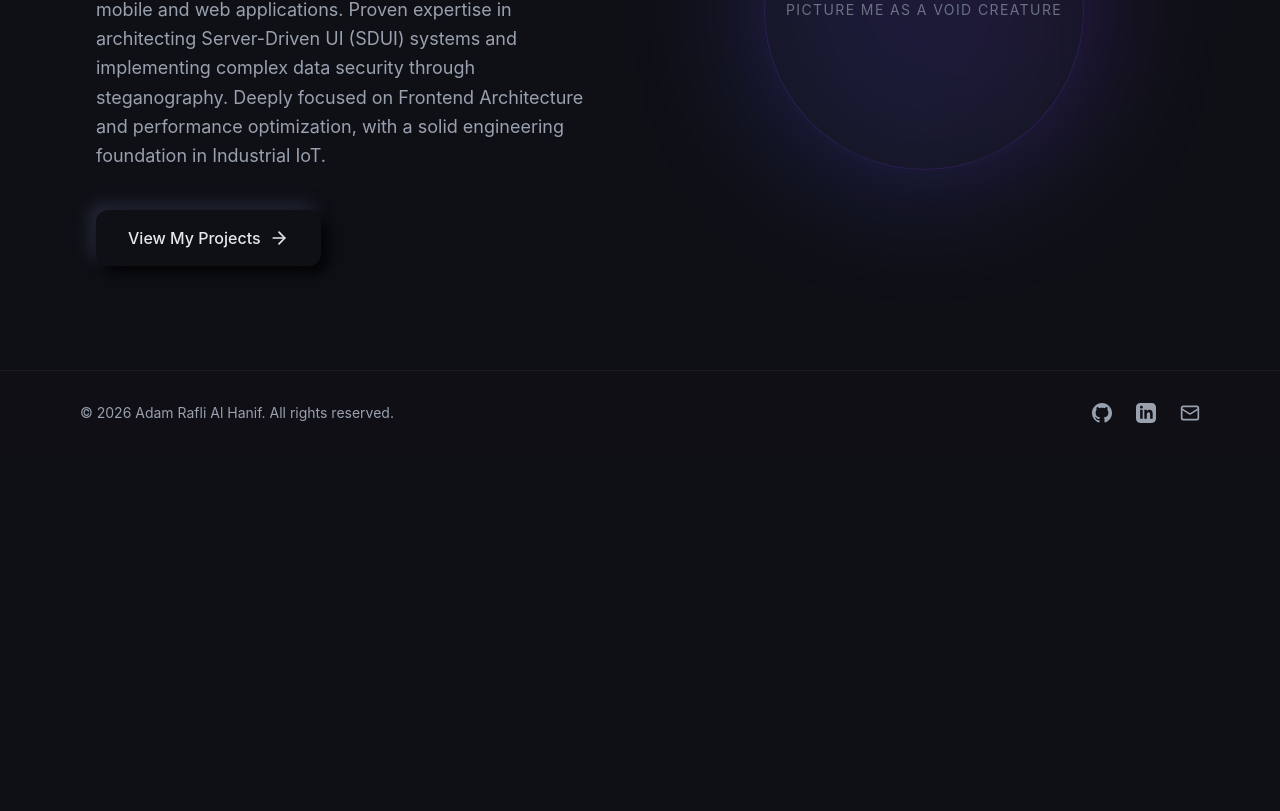
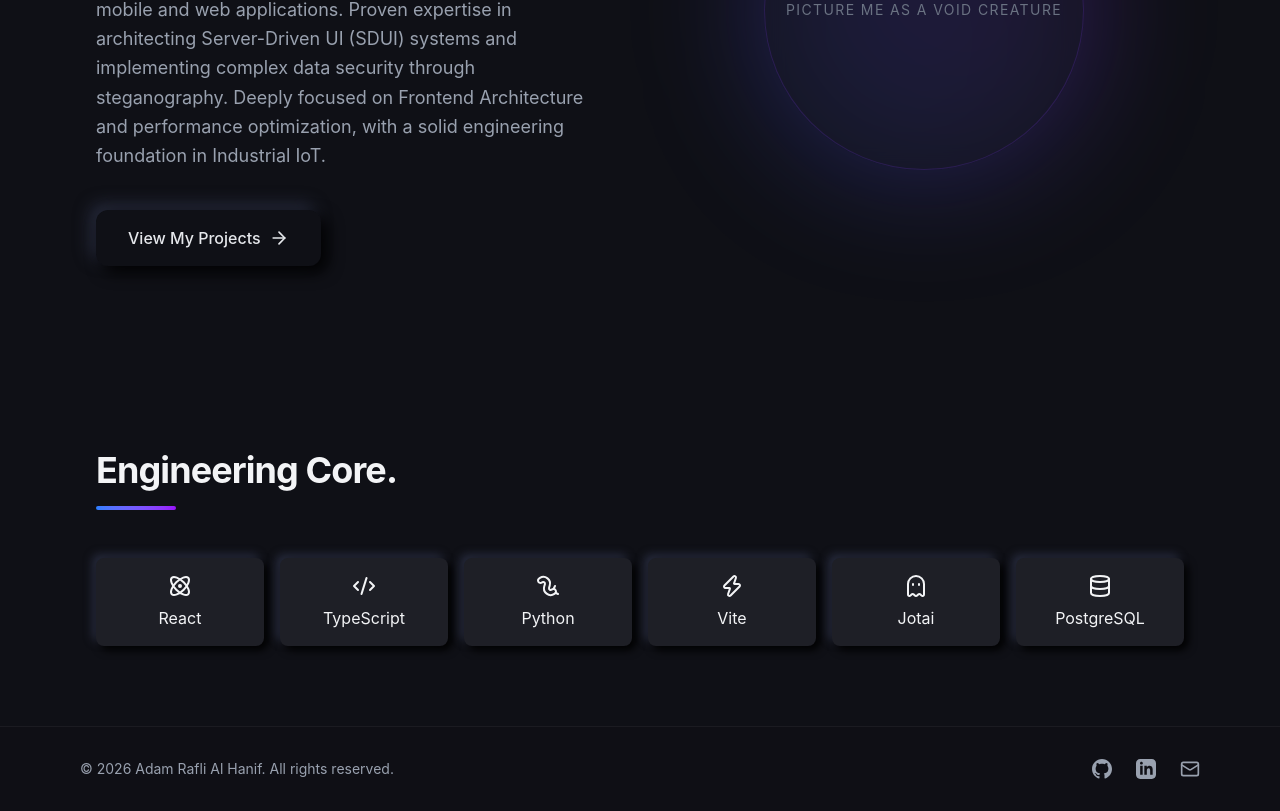
Before and after one commit to AdamRaf/adam-portfolio, a React (Vite) app: page / in a window 1280 px wide. Shown: the part 366-1177 px from the top of the page. Before the commit the page ends 821 px from the top, so only its background shows below. Built offline with nearby package versions, Linux system fonts and the light colour scheme.

Commit message:
feat: render engineering core section with neumorphic skill cards grid

```diff
--- a/src/App.tsx
+++ b/src/App.tsx
@@ -1,6 +1,7 @@
 import Navbar from './components/layout/Navbar';
 import Footer from './components/layout/Footer';
 import Hero from './components/sections/Hero';
+import Skills from './components/sections/Skills';
 
 export default function App() {
   return (
@@ -9,6 +10,7 @@ export default function App() {
 
       <main className="flex-grow pt-24 px-4 sm:px-6 lg:px-8 max-w-6xl mx-auto w-full">
         <Hero />
+        <Skills />
       </main>
 
       <Footer />
--- /dev/null
+++ b/src/components/sections/Skills.tsx
@@ -0,0 +1,67 @@
+import { motion } from "framer-motion"
+import { skillsData } from "../../data/Skills";
+
+const containerVariants = {
+    hidden: {opacity: 0},
+    show: {
+        opacity: 1,
+        transition: { staggerChildren: 0.15 }
+    }
+}
+
+const cardVariants = {
+    hidden: { opacity: 0, y: 20 },
+    show: {
+        opacity: 1,
+        y: 0,
+        transition: { duration: 0.5 }
+    }
+}
+
+export default function Skills() {
+    return (
+        <section id="skills" className="py-20">
+            <motion.div
+                initial={{ opacity: 1, y: 0 }}
+                whileInView={{ opacity: 1, y: 0 }}
+                viewport={{ once: true, margin: "-100px" }}
+                transition={{ duration: 0.6 }}
+                className="mb-12"
+            >
+                <h2 className="text-3xl md:text-4xl font-bold text-gray-100 tracking-tight">
+                    Engineering Core.
+                </h2>
+                <div className="w-20 h-1 bg-gradient-to-r from-blue-500 to-purple-600 mt-4 rounded-full"></div>
+            </motion.div>
+
+            <motion.div
+                variants={containerVariants}
+                initial="hidden"
+                whileInView="show"
+                viewport={{ once: true, margin: "-50px" }}
+                className="grid grid-cols-2 sm:grid-cols-3 md:grid-cols-4 lg:grid-cols-6 gap-4"
+            >
+                {skillsData.map((skill) => {
+                    const Icon = skill.icon;
+                    return (
+                        <motion.div
+                            key={skill.id}
+                            variants={cardVariants}
+                            className="neu-extruded-sm rounded-lg p-4 flex flex-col items-center justify-center gap-2 hover:cyber-glow transition-all duration-300 cursor-pointer group"
+                        >
+                            <div className="text-3xl group-hover:#F3F4F6 group-hover:cyber-text-glow transition-colors">
+                                <Icon className="w-6 h-6" />
+                            </div>
+
+                            <div>
+                                <h3 className="font-label-md text-label-md transition-colors">
+                                    {skill.name}
+                                </h3>
+                            </div>
+                        </motion.div>
+                    );
+                })}
+            </motion.div>
+        </section>
+    )
+}
--- /dev/null
+++ b/src/data/skills.ts
@@ -0,0 +1,34 @@
+import { Code2, Zap, Ghost, Atom, Worm, Database } from 'lucide-react';
+
+export const skillsData = [
+  {
+    id: 1,
+    name: "React",
+    icon: Atom,
+  },
+  {
+    id: 2,
+    name: "TypeScript",
+    icon: Code2,
+  },
+  {
+    id: 3,
+    name: "Python",
+    icon: Worm,
+  },
+  {
+    id: 4,
+    name: "Vite",
+    icon: Zap,
+  },
+  {
+    id: 5,
+    name: "Jotai",
+    icon: Ghost,
+  },
+  {
+    id: 5,
+    name: "PostgreSQL",
+    icon: Database,
+  }
+];
--- a/src/index.css
+++ b/src/index.css
@@ -27,6 +27,11 @@ body {
     box-shadow: inset 4px 4px 8px #000000, inset -4px -4px 8px #272b3d;
   }
 
+  .neu-extruded-sm {
+    background: #1e1f26;
+    box-shadow: 4px 4px 8px #000000, -4px -4px 8px #272b3d;
+  }
+
   .neu-sunken {
     box-shadow: inset 4px 4px 8px #000000, inset -4px -4px 8px #272b3d;
   }
@@ -38,3 +43,13 @@ body {
     border: 1px solid rgba(124, 58, 237, 0.2);
   }
 }
+@utility cyber-glow {
+  box-shadow: 0 0 25px rgba(124, 58, 237, 0.7);
+}
+@utility cyber-text-glow {
+  filter:
+    brightness(1.25)
+    drop-shadow(0 0 2px rgba(173,198,255,1))
+    drop-shadow(0 0 6px rgba(173,198,255,.9))
+    drop-shadow(0 0 12px rgba(173,198,255,.7));
+}
```
